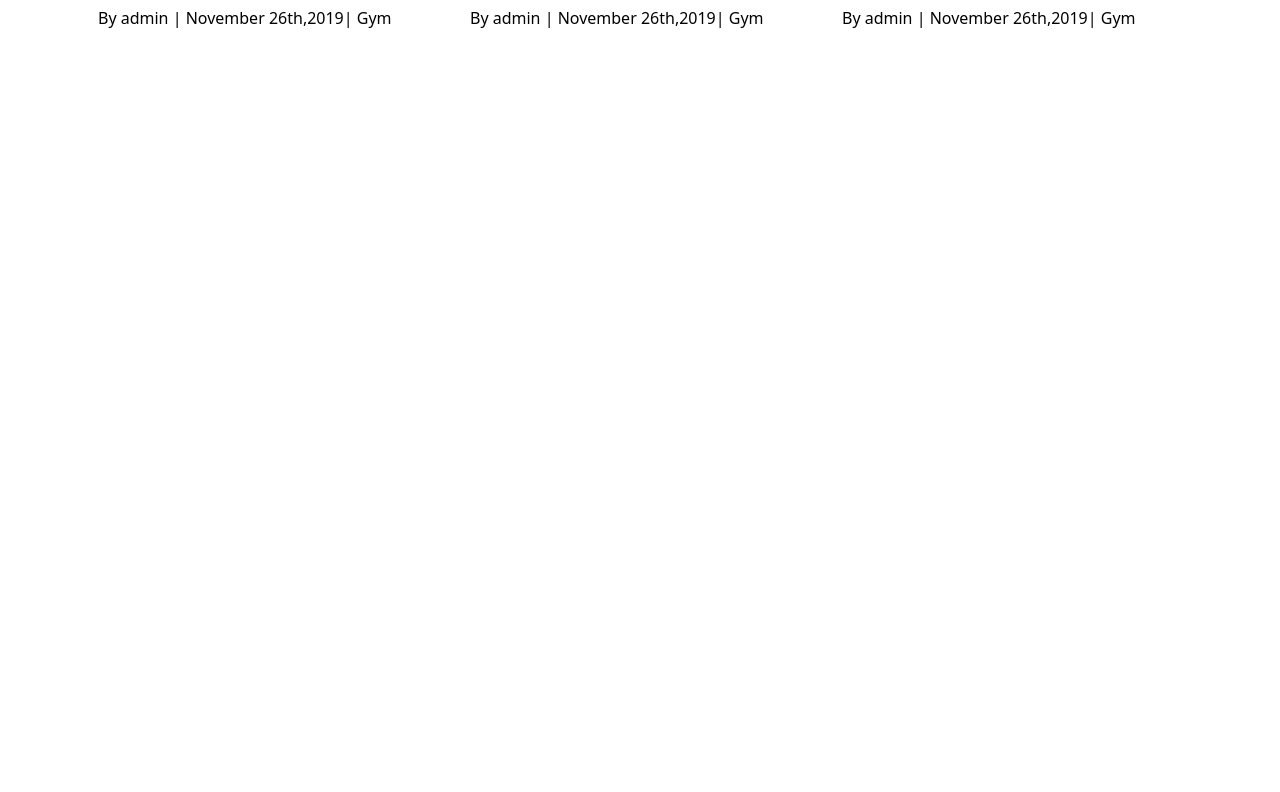
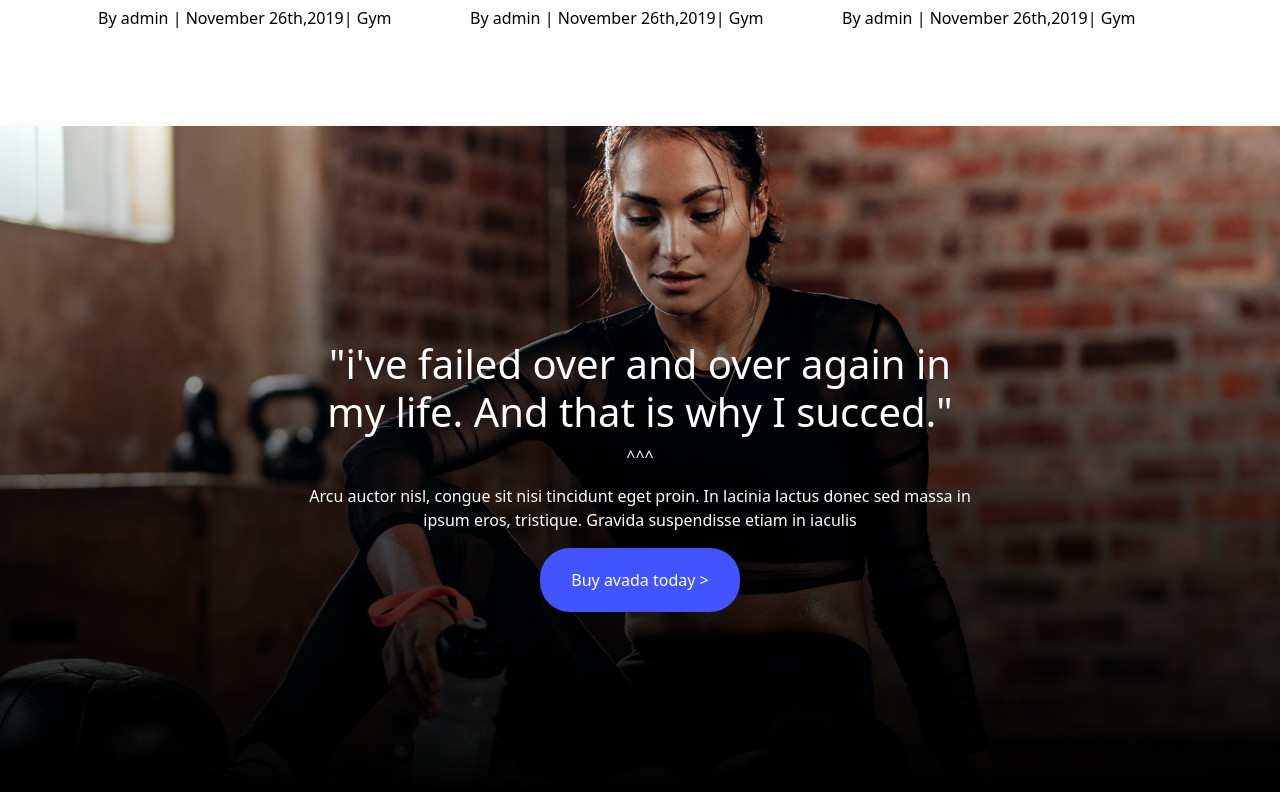
Before and after one commit to matteo2302/proj-html-vuejs, a Vue app: page / in a window 1280 px wide. Shown: the part 3690-4482 px from the top of the page. Before the commit the page ends 3720 px from the top, so only its background shows below. Built offline with nearby package versions, Linux system fonts and the light colour scheme.

Commit message:
buy avada

```diff
--- /dev/null
+++ b/src/components/AppBuyAvada.vue
@@ -0,0 +1,41 @@
+<script>
+export default{}
+</script>
+<template>
+<div class="avada-cont">
+    <div class="shadow ">
+        <div class="container d-flex flex-column justify-content-center text-center"><h1>"i've failed over and over again in my life. And that is why I succed."</h1>
+        <p>^^^</p>
+        <p>Arcu auctor nisl, congue sit nisi tincidunt eget proin. In lacinia lactus donec sed massa in ipsum eros, tristique. Gravida suspendisse etiam in iaculis</p>
+        <div class="btn-position"><button>Buy avada today ></button></div>
+        </div>
+
+    </div>
+</div>
+</template>
+<style scoped>
+.avada-cont{
+    height: 700px;
+    background-image: url(../assets/banner2-2x.jpg);
+    background-repeat: no-repeat;
+    background-position: center;
+    background-size: cover;
+}
+.shadow{
+    background-image:linear-gradient(to top, black 5%,transparent);
+    height: 700px;
+}
+.container{
+    width: 700px;
+    height: 700px;
+    color:white
+}
+button{
+    padding: 20px 0;
+    width: 200px;
+    border-radius: 30px;
+    color: white;
+    background-color: #4154ff;
+    border: none;
+}
+</style>
--- a/src/components/AppLatestCont.vue
+++ b/src/components/AppLatestCont.vue
@@ -14,7 +14,7 @@ export default{
 </template>
 <style scoped>
 .latest-cont{
-    height: 300px;
+    height: 450px;
 }
 .videos{
     height: 300px;
--- a/src/components/AppMain.vue
+++ b/src/components/AppMain.vue
@@ -1,4 +1,5 @@
 <script>
+import AppBuyAvada from './AppBuyAvada.vue';
 import AppLatestCont from './AppLatestCont.vue';
 import AppTraingOpVue from './AppTraingOp.vue';
 import AppEmail from './AppEmail.vue';
@@ -25,12 +26,13 @@ export default{
         }
 
     },
-    components:{AppChannel,AppEmail,AppTraingOpVue,AppLatestCont}
+    components:{AppChannel,AppEmail,AppTraingOpVue,AppLatestCont,AppBuyAvada}
 }</script>
 <template>
 <AppChannel :channeltitle="channeltitle" :channellink="channellink" :channel="channel"/>
 <AppEmail/>
 <AppTraingOpVue/>
 <AppLatestCont/>
+<AppBuyAvada/>
 </template>
 <style scoped></style>
```
